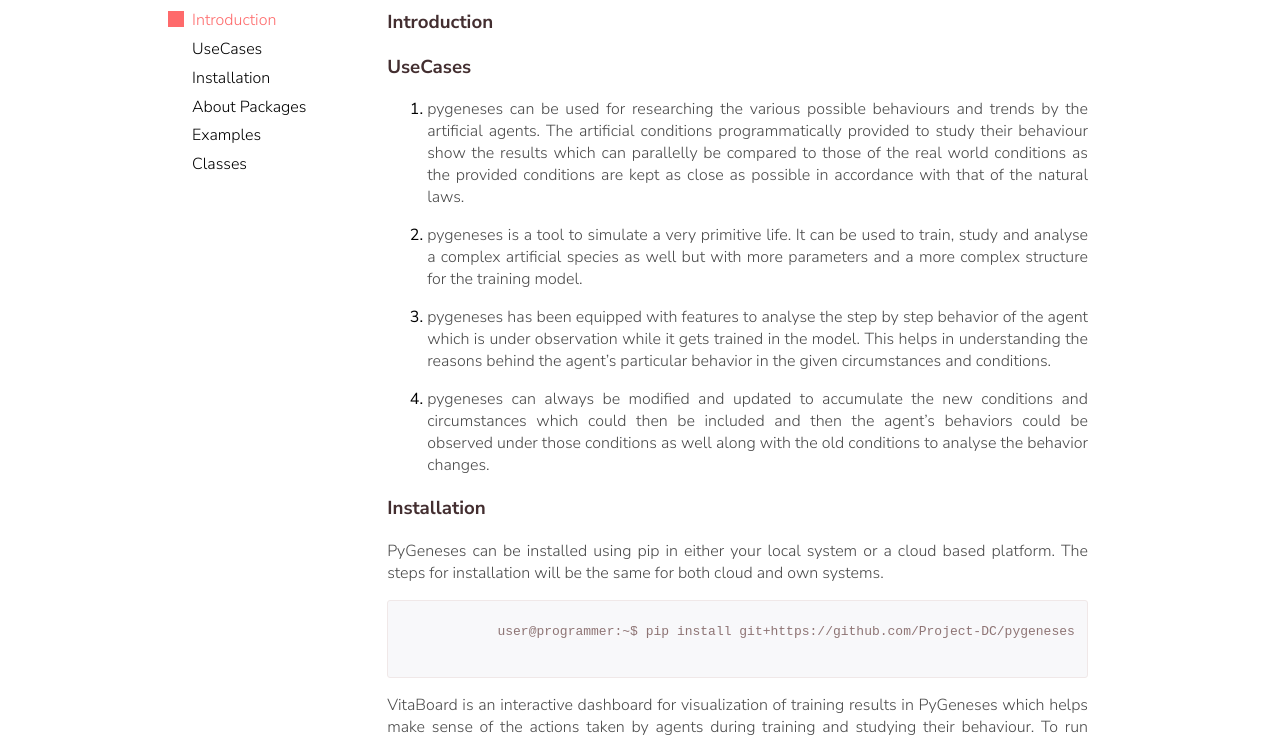
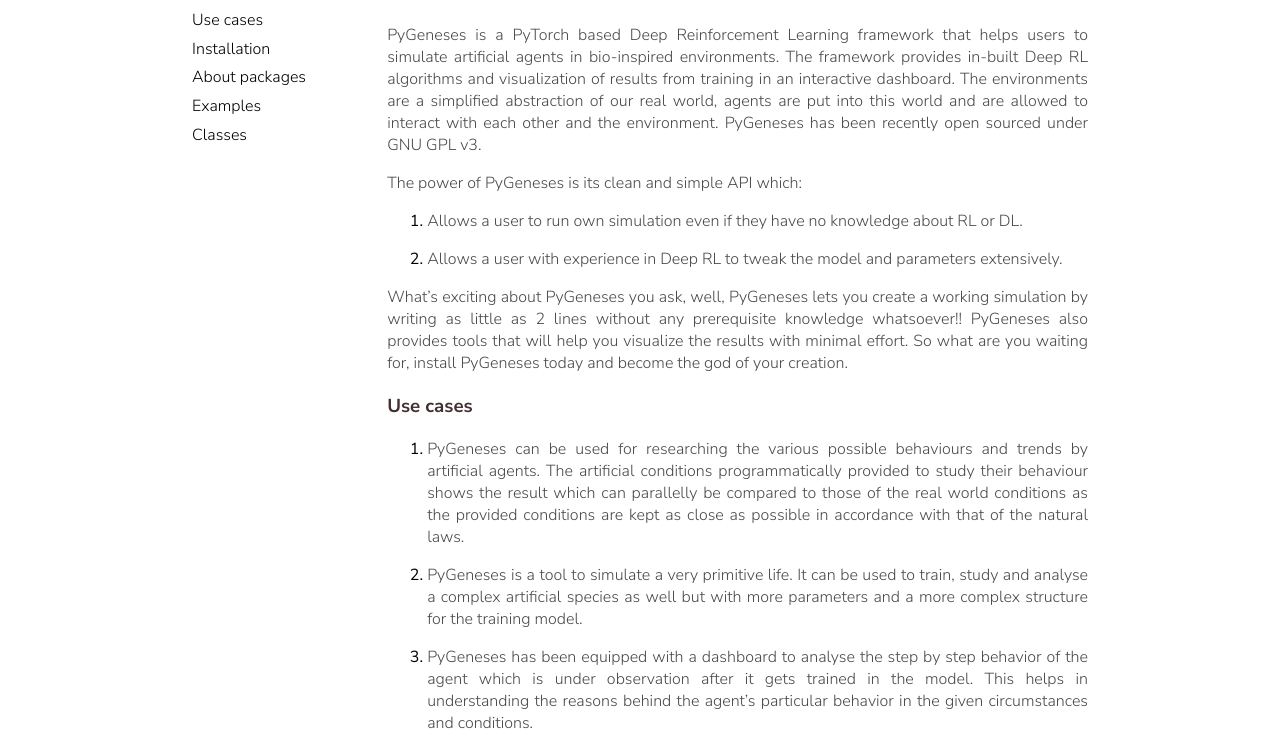
Before and after one commit to Project-DC/docs, a plain HTML site: page doc.html in a window 1280 px wide. Shown: the part 110-851 px from the top of the page. Drawn offline with nearby package versions, Linux system fonts and the light colour scheme.

Commit message:
Add introduction, fix name

```diff
--- a/doc.html
+++ b/doc.html
@@ -4,7 +4,7 @@
     <meta charset="utf-8">
     <meta name="description" content="">
     <meta name="viewport" content="width=device-width, initial-scale=1">
-    <title>pygeneses - Documentation</title>
+    <title>PyGeneses - Documentation</title>
     <link rel="stylesheet" href="https://cdnjs.cloudflare.com/ajax/libs/font-awesome/4.7.0/css/font-awesome.min.css">
     <link href="https://fonts.googleapis.com/css?family=Nunito+Sans:300,400,600,700,800,900" rel="stylesheet">
     <link rel="stylesheet" href="scribbler-global.css">
@@ -17,7 +17,7 @@
 
     <nav class="header">
 
-      <h1 class="logo">pygeneses <span class="logo__thin">Docs</span></h1>
+      <h1 class="logo">PyGeneses</h1>
       <ul class="menu">
         <div class="menu__item toggle"><span></span></div>
         <li class="menu__item"><a href="https://github.com/Project-DC/pygeneses" class="link link--dark"><i class="fa fa-github"></i> Github</a></li>
@@ -32,9 +32,9 @@
 
         <ul>
           <li class="js-btn selected">Introduction</li>
-          <li class="js-btn">UseCases</li>
+          <li class="js-btn">Use cases</li>
           <li class="js-btn">Installation</li>
-          <li class="js-btn">About Packages</li>
+          <li class="js-btn">About packages</li>
           <li class="js-btn">Examples</li>
           <li class="js-btn">Classes</li>
         </ul>
@@ -47,29 +47,66 @@
 
           <h3 class="section__title">Introduction</h3>
 
+          <p style="text-align: justify;">PyGeneses is a PyTorch based Deep Reinforcement Learning framework
+            that helps users to simulate artificial agents in bio-inspired environments. The framework
+            provides in-built Deep RL algorithms and visualization of results from training in an interactive
+            dashboard. The environments are a simplified abstraction of our real world, agents are put into this
+            world and are allowed to interact with each other and the environment. PyGeneses has been
+            recently open sourced under GNU GPL v3.</p>
+
+          <p style="text-align: justify;">The power of PyGeneses is its clean and simple API which:</p>
+
+          <ol>
+            <li>
+              <p style="text-align: justify;">Allows a user to run own simulation even if they have no knowledge
+                about RL or DL.</p>
+            </li>
+            <li>
+              <p style="text-align: justify;">Allows a user with experience in Deep RL to tweak the model
+                and parameters extensively.</p>
+            </li>
+          </ol>
+
+          <p style="text-align: justify;">What’s exciting about PyGeneses you ask, well, PyGeneses lets you
+            create a working simulation by writing as little as 2 lines without any prerequisite knowledge
+            whatsoever!! PyGeneses also provides tools that will help you visualize the results with minimal
+            effort. So what are you waiting for, install PyGeneses today and become the god of your creation.</p>
+
         </section>
 
         <section class="js-section">
 
-          <h3 class="section__title">UseCases</h3>
+          <h3 class="section__title">Use cases</h3>
 
           <ol>
 
             <li>
               <p style="text-align: justify;">
-                pygeneses can be used for researching the various possible behaviours and trends by the artificial agents. The artificial conditions programmatically provided to study their behaviour show the results which can parallelly be compared to those of the real world conditions as the provided conditions are kept as close as possible in accordance with that of the natural laws.
+                PyGeneses can be used for researching the various possible behaviours and
+                trends by artificial agents. The artificial conditions programmatically provided
+                to study their behaviour shows the result which can parallelly be compared to those of
+                the real world conditions as the provided conditions are kept as close as possible in
+                accordance with that of the natural laws.
               </p>
             </li>
             <li>
-              <p style="text-align: justify;">pygeneses is a tool to simulate a very primitive life. It can be used to train, study and analyse a complex artificial species as well but with more parameters and a more complex structure for the training model.
+              <p style="text-align: justify;">PyGeneses is a tool to simulate a very primitive life.
+                It can be used to train, study and analyse a complex artificial species as well but with more
+                parameters and a more complex structure for the training model.
               </p>
             </li>
             <li>
-              <p style="text-align: justify;">pygeneses has been equipped with features to analyse the step by step behavior of the agent which is under observation while it gets trained in the model. This helps in understanding the reasons behind the agent’s particular behavior in the given circumstances and conditions.
+              <p style="text-align: justify;">PyGeneses has been equipped with a dashboard to analyse the
+                step by step behavior of the agent which is under observation after it gets trained in
+                the model. This helps in understanding the reasons behind the agent’s particular behavior
+                in the given circumstances and conditions.
               </p>
             </li>
             <li>
-              <p style="text-align: justify;">pygeneses can always be modified and updated to accumulate the new conditions and circumstances which could then be included and then the agent’s behaviors could be observed under those conditions as well along with the old conditions to analyse the behavior changes.
+              <p style="text-align: justify;">PyGeneses can always be modified and updated to accumulate
+                the new conditions and circumstances which could be included in the framework and then the
+                agent’s behaviors could be observed under those conditions as well along with the old
+                conditions to analyse the behavior changes.
               </p>
             </li>
 
@@ -84,7 +121,7 @@
           <p style="text-align: justify;">PyGeneses can be installed using pip in either your local system or a cloud based platform. The steps for installation will be the same for both cloud and own systems.</p>
           <pre class="code code__block">
             <code>
-              user@programmer:~$ pip install git+https://github.com/Project-DC/pygeneses
+  user@programmer:~$ pip install git+https://github.com/Project-DC/pygeneses
             </code>
           </pre>
           <p style="text-align: justify;">VitaBoard is an interactive dashboard for visualization of training results in PyGeneses which helps make sense of the actions taken by agents during training and studying their behaviour. To run VitaBoard follow these steps:-</p>
@@ -93,8 +130,9 @@
               <p style="text-align: justify;">Open a python script and type the following:-</p>
               <pre class="code code__block">
                 <code>
-                  from pygeneses.vitaboard import run_board
-	                run_board()
+  from pygeneses.vitaboard import run_board
+
+  run_board()
                 </code>
               </pre>
             </li>
@@ -106,9 +144,9 @@
 
         <section class="js-section">
 
-          <h3 class="section__title">About Packages</h3>
+          <h3 class="section__title">About packages</h3>
 
-          <p style="text-align: justify;">As of version 0.1.3, the architecture of pygeneses is built around 4 major modules. Each of these modules provides a unique feature or functionality to the framework. So let’s get started with a brief introduction to each of them.</p>
+          <p style="text-align: justify;">As of version 0.1.3, the architecture of PyGeneses is built around 4 major modules. Each of these modules provides a unique feature or functionality to the framework. So let’s get started with a brief introduction to each of them.</p>
 
           <ol>
 
@@ -263,7 +301,7 @@
 
             <li>
 
-              <h4 class="section__title">PrimaVita()</h4>
+              <h4 class="section__title" id="primavita">PrimaVita()</h4>
               <p style="text-align: justify;">The class for our first environment which includes a single species called Prima vita (First life). This is exposed in the front end API from where user can instantiate this class to train their model.</p>
               <p style="text-align: justify;">The following are the hyperparameters which can be set for this class:-</p>
 
```
Also changed, not shown: index.html (+3 -3 lines).
